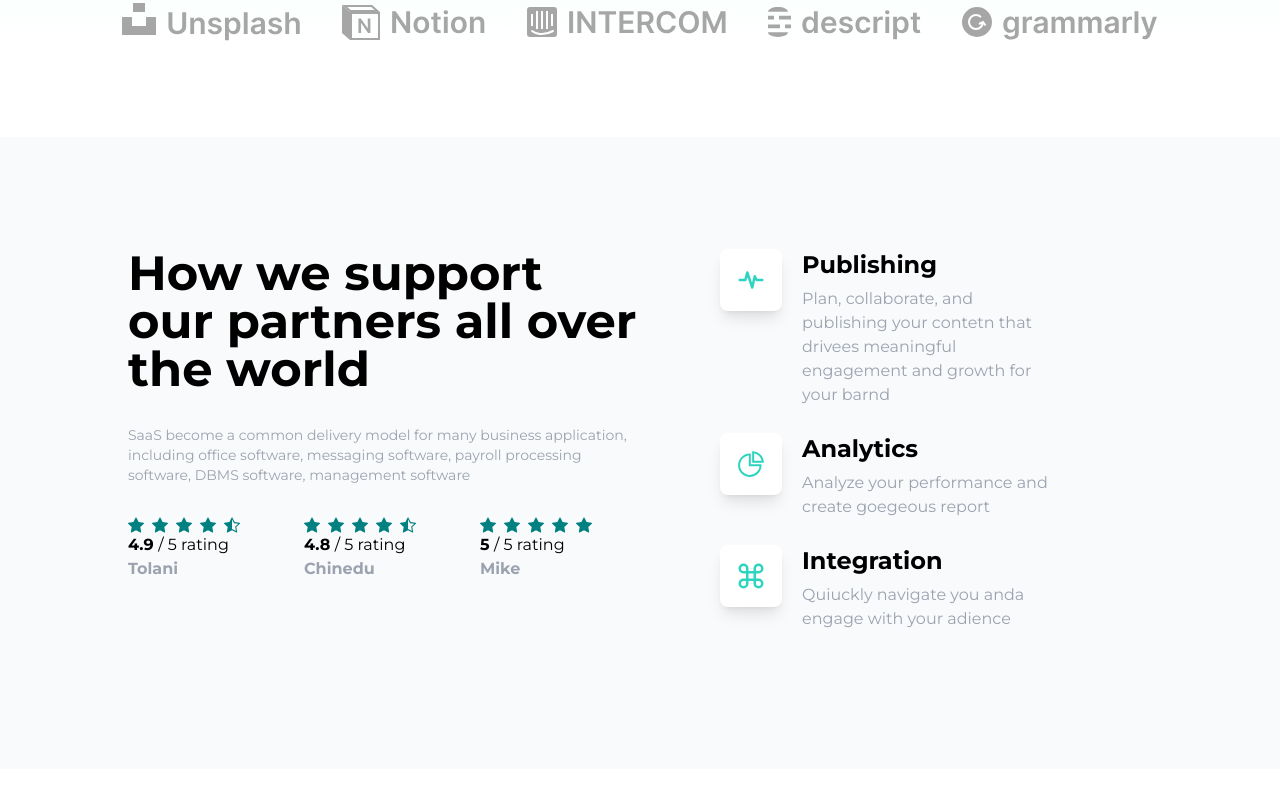
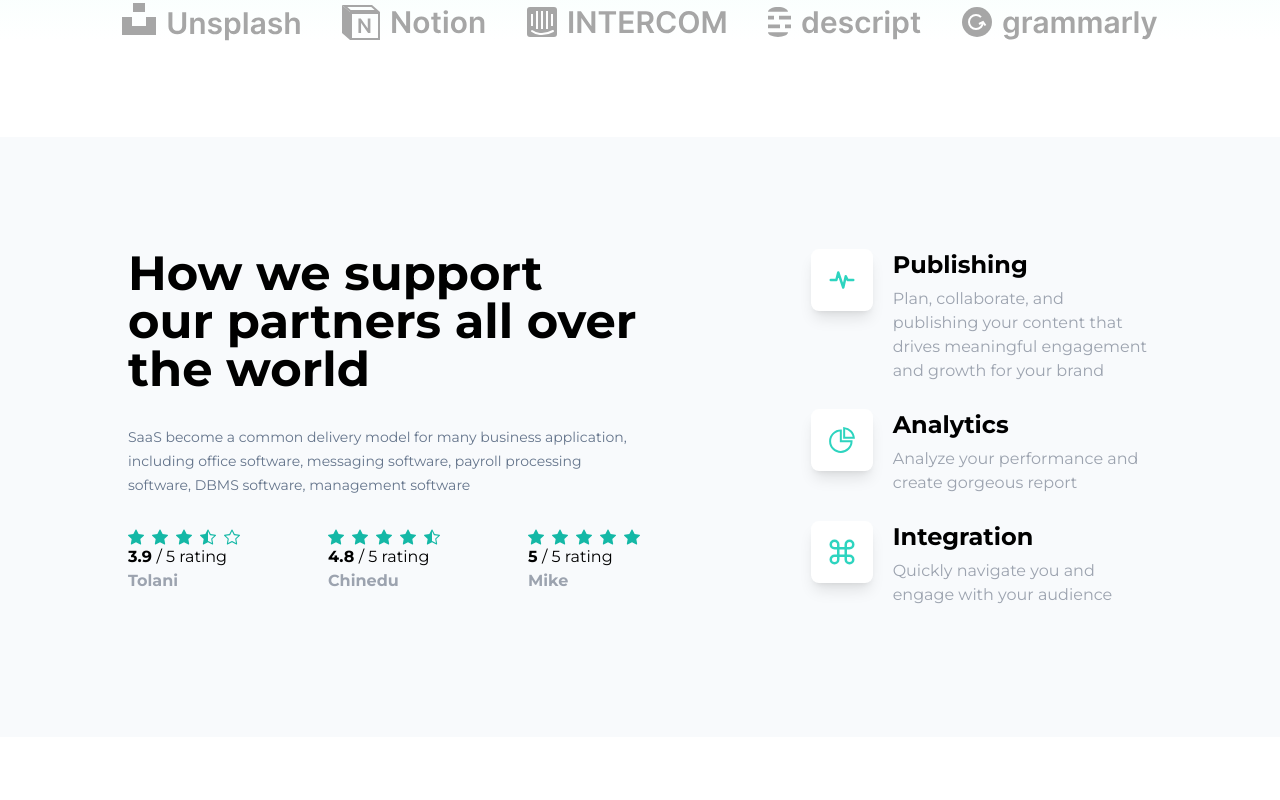
Before and after one commit to danju4rizzl/luma-v1, a Next.js app: page / in a window 1280 px wide. Shown: the part 860-1660 px from the top of the page. Built offline with nearby package versions, Linux system fonts and the light colour scheme.

Commit message:
minor fixes + improved ui

```diff
--- a/components/Rating.tsx
+++ b/components/Rating.tsx
@@ -1,41 +1,29 @@
-import { BsStarFill, BsStarHalf, BsStar } from "react-icons/bs"
-import { RatingProps } from "@/types"
+import { BsStarFill, BsStarHalf, BsStar } from "react-icons/bs";
+import { RatingProps } from "@/types";
 
 export default function Rating({ ratedBy, rating }: RatingProps) {
+  const stars = Array.from({ length: 5 }, (_, i) => {
+    const starIndex = i + 1;
+    return (
+      <li key={starIndex} className="text-teal-500">
+        {starIndex <= Math.floor(rating) ? (
+          <BsStarFill  />
+        ) : starIndex - rating > 0 && starIndex - rating < 1 ? (
+          <BsStarHalf />
+        ) : (
+          <BsStar />
+        )}
+      </li>
+    );
+  });
+
   return (
     <div>
-			<ul className="flex gap-x-2">
-				{/* Loop over the rating and display the stars. Must check for floats too */}
-				{(() => {
-					const stars = []
-					for (let i = 1; i <= 5; i++) {
-						if (i <= Math.floor(rating)) {
-							stars.push(
-								<li key={i}>
-									<BsStarFill color="teal" />
-								</li>
-							)
-						} else if (i - rating > 0 && i - rating < 1) {
-							stars.push(
-								<li key={i}>
-									<BsStarHalf color="teal" />
-								</li>
-							)
-						} else {
-							stars.push(
-								<li key={i}>
-									<BsStar color="teal" />
-								</li>
-							)
-						}
-					}
-					return stars
-				})()}
-			</ul>
+      <ul className="flex gap-x-2">{stars}</ul>
       <p>
         <span className="font-bold">{rating} </span>/ 5 rating
       </p>
       <p className="font-bold text-gray-400">{ratedBy}</p>
     </div>
-	)
+  );
 }
--- a/components/SupportSection.tsx
+++ b/components/SupportSection.tsx
@@ -5,7 +5,7 @@ import { AiOutlinePieChart } from "react-icons/ai"
 import { FiCommand } from "react-icons/fi"
 
 const supportRatings = [
-	{ ratedBy: "Tolani", rating: 4.9 },
+	{ ratedBy: "Tolani", rating: 3.9 },
 	{ ratedBy: "Chinedu", rating: 4.8 },
 	{ ratedBy: "Mike", rating: 5 }
 ]
@@ -15,42 +15,41 @@ const supportPoints = [
 		title: "Publishing",
 		icon: <TbActivityHeartbeat />,
 		description:
-			"Plan, collaborate, and publishing your contetn that drivees meaningful engagement and growth for your barnd"
+			"Plan, collaborate, and publishing your content that drives meaningful engagement and growth for your brand"
 	},
 	{
 		title: "Analytics",
 		icon: <AiOutlinePieChart />,
-		description: "Analyze your performance and create goegeous report"
+		description: "Analyze your performance and create gorgeous report"
 	},
 	{
 		title: "Integration",
 		icon: <FiCommand />,
-		description: "Quiuckly navigate you anda engage with your adience"
+		description: "Quickly navigate you and engage with your audience"
 	}
 ]
 
 export default function SupportSection() {
 	return (
-		<section className="support flex mt-24 py-28 px-32 gap-x-20 bg-slate-50">
-			<div className="w-1/2">
+		<section className="flex flex-col md:flex-row gap-y-10  justify-between mt-24 py-28 px-6 sm:px-14 md:px-20 lg:px-32  bg-slate-50">
+			<div className="w-full md:w-1/2 ">
 				<SectionTitle title="How we support our partners all over the world" />
-				<p className="text-sm text-gray-400">
+				<small className="text-sm text-slate-500">
 					SaaS become a common delivery model for many business application,
 					including office software, messaging software, payroll processing
 					software, DBMS software, management software
-				</p>
-
-				<div className="flex gap-16 my-8">
+				</small>
+				<div className="flex flex-wrap justify-start lg:justify-between  gap-x-10 gap-y-5 my-8 ">
 					{supportRatings.map(({ ratedBy, rating }, index) => (
 						<Rating ratedBy={ratedBy} rating={rating} key={index} />
 					))}
 				</div>
 			</div>
-			<div className="w-1/3">
-				<ul>
+			<div className="w-full md:w-1/3 ">
+				<ul className="grid gap-8 md:gap-5">
 					{supportPoints.map(({ title, icon, description }, index) => (
 						<li
-							className="grid grid-flow-col gap-5 justify-start items-start mb-5 "
+							className="grid grid-flow-col gap-5 justify-start items-start"
 							key={index}
 						>
 							<div className="bg-white text-teal-400 text-3xl p-4 rounded-lg shadow-lg">
```
Lines whose indentation alone changed are shown as unchanged.
